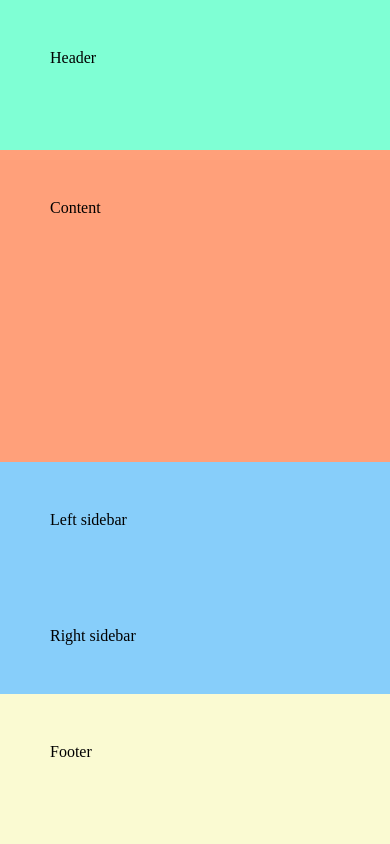
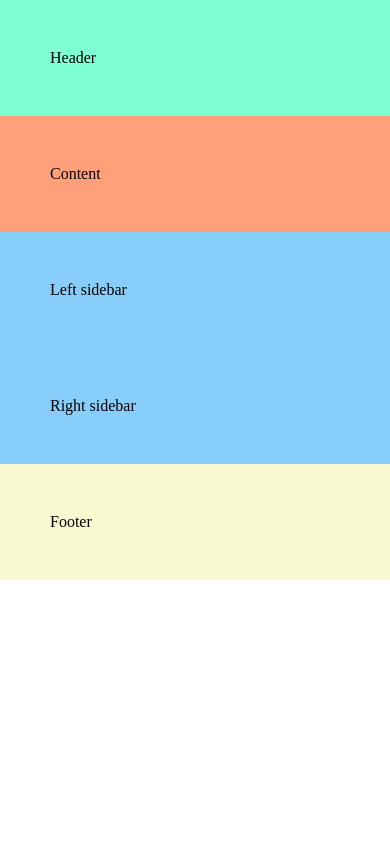
Before and after one commit to jesababon/flexbox-lab, a plain HTML site: page holy-grail/index.html in a window 390 px wide. Drawn offline with Linux system fonts and the light colour scheme.

Commit message:
remove holy grail solution

```diff
--- a/holy-grail/style.css
+++ b/holy-grail/style.css
@@ -25,50 +25,3 @@ footer {
 }
 
 /* HERE COMES SOME FLEXBOX */
-
-body {
-  display: flex;
-  flex-direction: column;
-  min-height: 100vh;
-}
-
-header, footer {
-  flex: 0 150px;
-
-}
-
-main {
-  flex-grow: 1;
-  display: flex;
-}
-
-article {
-  flex-grow: 2;
-  order: 2;
-}
-
-aside {
-  flex: 0 300px;
-}
-
-.left {
-  order: 1;
-}
-
-.right {
-  order: 3;
-}
-
-@media screen and (max-width: 1025px) {
-  main {
-    flex-direction: column;
-  }
-
-  article {
-    order: 0;
-  }
-
-  aside {
-    flex: 0;
-  }
-}
```
